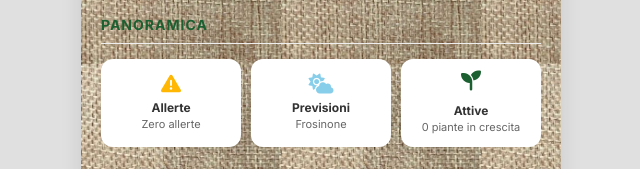
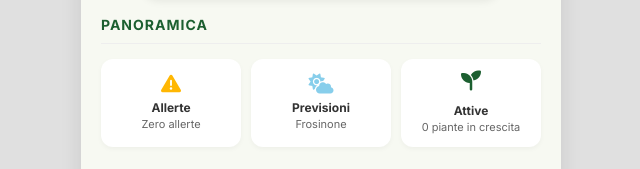
Before and after one commit to Vittoria73/orto-vittoria, a plain HTML site: page index.html in a window 1280 px wide. Shown: the part 164-333 px from the top of the page, without its empty margins (319-959 px from the left). Drawn offline with Linux system fonts and the light colour scheme.

Commit message:
Ripristinato colore sfondo originale (crema) e rimossa texture juta

```diff
--- a/index.html
+++ b/index.html
@@ -20,7 +20,7 @@
     <style>
         /* CSS Variables for theming based on the mockup */
         :root {
-            --bg-color: #dfd2b9;          /* Sfondo color corda/iuta */
+            --bg-color: #f7f9f2;          /* Sfondo panna/crema */
             --header-bg: #1c5f30;         /* Verde scuro dell'header */
             --text-primary: #333333;
             --text-secondary: #666666;
@@ -61,10 +61,6 @@
             height: 100vh;
             height: 100dvh;
             background-color: var(--bg-color);
-            background-image: url('juta_bg.jpg');
-            background-repeat: repeat;
-            background-size: 200px;
-            background-attachment: fixed;
             position: relative;
             overflow: hidden;
             display: flex;
```
